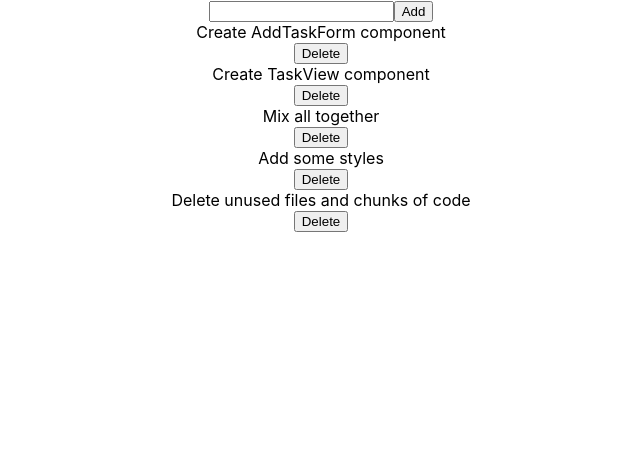
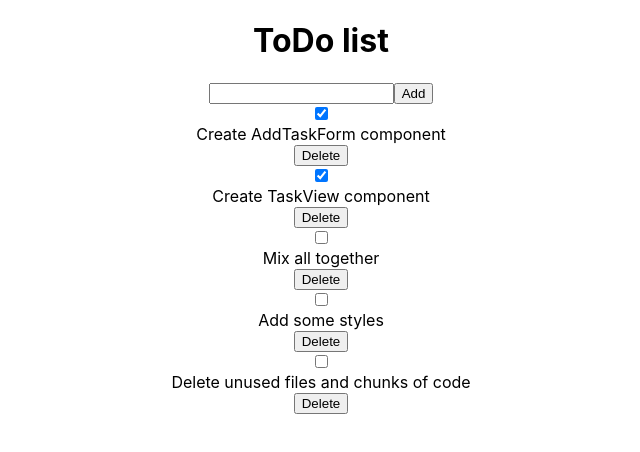
Before and after one commit to cvlost/homework-53, a React (Create React App) app: page / in a window 1280 px wide. Shown: the top 452 px of the page, without its empty margins (319-959 px from the left). Built offline with nearby package versions, Linux system fonts and the light colour scheme.

Commit message:
Added an option to mark tasks as completed

```diff
--- a/src/App.tsx
+++ b/src/App.tsx
@@ -1,4 +1,4 @@
-import React, {useRef, useState} from 'react';
+import React, {useState} from 'react';
 import './App.css';
 import AddTaskForm from "./components/AddTaskForm/AddTaskForm";
 import Task from "./lib/Task";
@@ -7,11 +7,11 @@ import TaskView from "./components/TaskView/TaskView";
 function App() {
   const [currentTask, setCurrentTask] = useState('');
   const [tasks, setTasks] = useState(Task.createTasks([
-    'Create AddTaskForm component',
-    'Create TaskView component',
-    'Mix all together',
-    'Add some styles',
-    'Delete unused files and chunks of code',
+    {task: 'Create AddTaskForm component', isDone: true},
+    {task: 'Create TaskView component', isDone: true},
+    {task: 'Mix all together', isDone: false},
+    {task: 'Add some styles', isDone: false},
+    {task: 'Delete unused files and chunks of code', isDone: false},
   ]));
 
   const updateInput = (e: React.ChangeEvent<HTMLInputElement>) => {
@@ -19,18 +19,37 @@ function App() {
   };
 
   const addNewTask = () => {
-    console.log(`Added task: ${currentTask}`)
+    const newTask = new Task({task: currentTask, isDone: false});
+    setTasks([...tasks, newTask]);
+    setCurrentTask('');
   };
 
   const deleteTask = (index: number) => {
     setTasks(tasks.filter((task, i) => i !== index));
   };
 
+  const changeTaskState = (index: number) => {
+    const tasksCopy = [...tasks];
+    const taskCopy = {...tasks[index]};
+    taskCopy.isDone = !taskCopy.isDone;
+    tasksCopy[index] = taskCopy;
+    setTasks(tasksCopy);
+  };
+
   return (
     <div className="App">
+      <h1 className="App-title">ToDo list</h1>
       <AddTaskForm onInputChange={updateInput} inputValue={currentTask} onBtnClick={addNewTask} />
       <div className="tasks-container">
-        {tasks.map((task, i) => <TaskView key={task.id} task={task.task} onDelClick={() => deleteTask(i)} />)}
+        {tasks.map((task, i) => (
+          <TaskView
+            key={task.id}
+            task={task.task}
+            onDelClick={() => deleteTask(i)}
+            isDone={task.isDone}
+            onStateChange={() => changeTaskState(i)}
+          />
+        ))}
       </div>
     </div>
   );
--- a/src/components/TaskView/TaskView.tsx
+++ b/src/components/TaskView/TaskView.tsx
@@ -3,12 +3,17 @@ import './TaskView.css';
 
 interface TaskProps {
   task: string;
+  isDone: boolean;
+  onStateChange: React.ChangeEventHandler;
   onDelClick: React.MouseEventHandler;
 }
 
-const TaskView: React.FC<TaskProps> = ({task, onDelClick}) => {
+const TaskView: React.FC<TaskProps> = ({task, onDelClick, isDone, onStateChange}) => {
+  const className = `task ${isDone ? 'task-done' : ''}`;
+
   return (
-    <div className="task">
+    <div className={className}>
+      <input type="checkbox" checked={isDone} onChange={onStateChange}/>
       <div className="task-text">{task}</div>
       <button className="task-del-btn" onClick={onDelClick}>Delete</button>
     </div>
--- a/src/lib/Task.ts
+++ b/src/lib/Task.ts
@@ -1,14 +1,23 @@
+type TaskData = {
+  task: string;
+  isDone: boolean;
+};
+
 class Task {
+  public task: string;
   public id: string;
+  public isDone: boolean;
 
-  constructor(public task: string) {
+  constructor(taskData: TaskData) {
+    this.task = taskData.task;
     this.id = (Task.nextId++).toString();
+    this.isDone = taskData.isDone;
   }
 
   static nextId = 0;
 
-  static createTasks(tasks: string[]) {
-    return tasks.map(task => new Task(task));
+  static createTasks(tasksData: TaskData[]) {
+    return tasksData.map(task => new Task(task));
   }
 }
 
```
